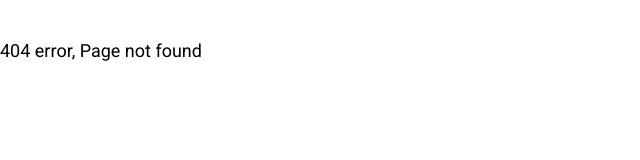
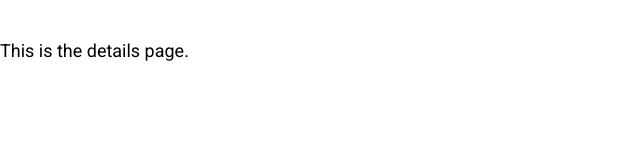
Before and after one commit to kumasumit/box-office, a React (Create React App) app: page /show/1 in a window 1280 px wide. Before the commit this address had no page. Shown: the top 160 px of the page, without its empty margins (0-640 px from the left). Built offline with nearby package versions, Linux system fonts and the light colour scheme; no server answers.

Commit message:
added details page

```diff
--- a/src/App.js
+++ b/src/App.js
@@ -1,5 +1,6 @@
 import React from 'react';
 import { Switch, Route } from 'react-router-dom';
+import Detail from './components/pages/Detail';
 
 import Home from './components/pages/Home';
 import Starred from './components/pages/Starred';
@@ -13,6 +14,9 @@ function App() {
       <Route exact path="/starred">
         <Starred />
       </Route>
+      <Route exact path="/show/:id">
+        <Detail />
+      </Route>
       <Route>
         <div>404 error, Page not found</div>
       </Route>
--- /dev/null
+++ b/src/components/pages/Detail.jsx
@@ -0,0 +1,20 @@
+import React, { useState, useEffect } from 'react';
+import { useParams } from 'react-router-dom';
+import { apiGet } from '../../api-config/config';
+
+const Detail = () => {
+  const { id } = useParams();
+  const [detail, setDetail] = useState(null);
+
+  useEffect(() => {
+    apiGet(`/shows/${id}?embed[]=seasons&embed[]=cast`).then(results => {
+      setDetail(results);
+    });
+  }, [id]);
+
+  console.log('detail', detail);
+
+  return <div>This is the details page.</div>;
+};
+
+export default Detail;
```
